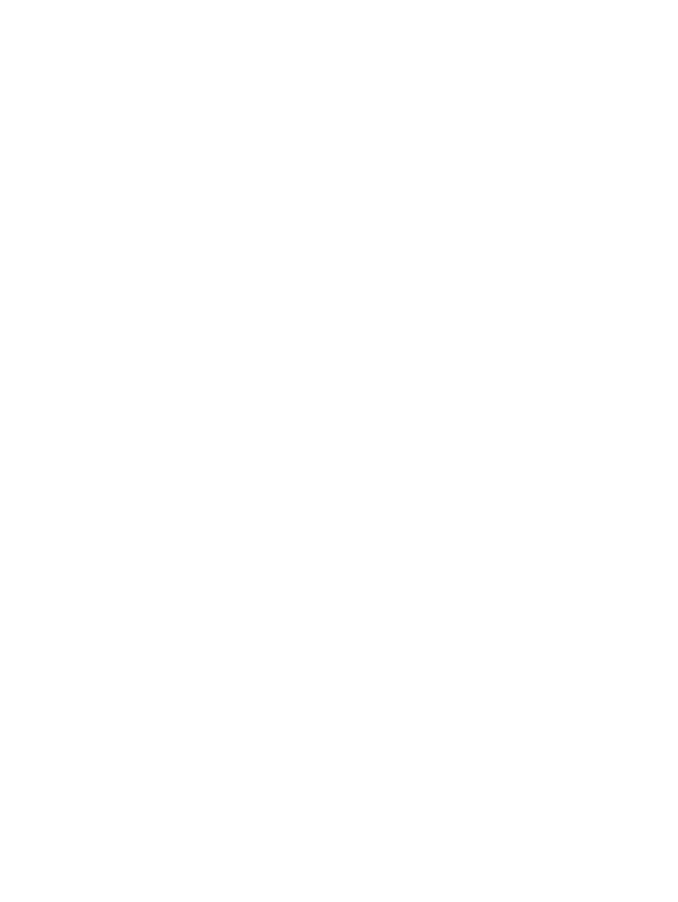
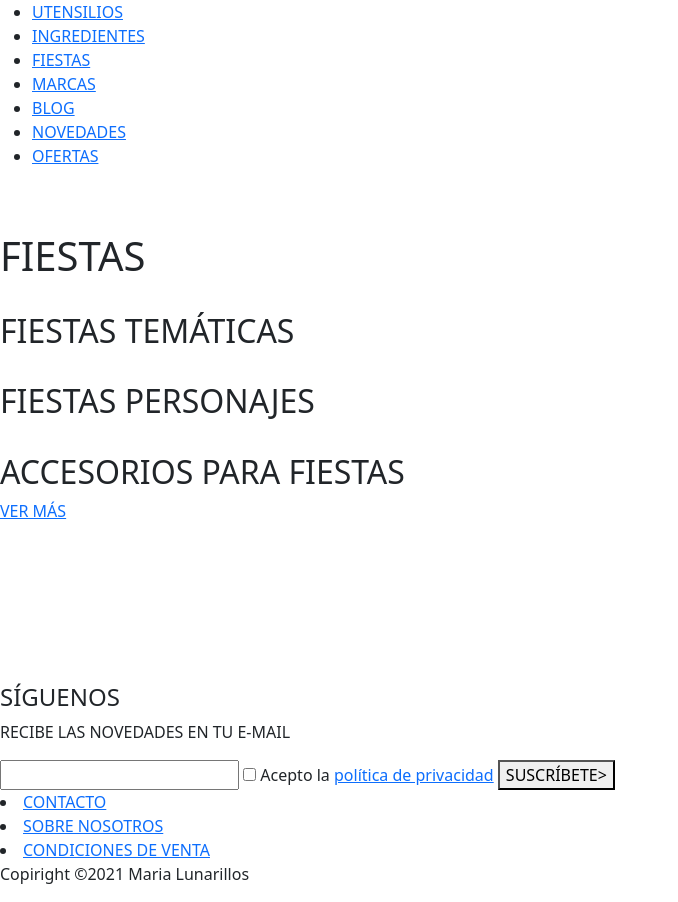
Before and after one commit to InnaIazovskaia/202201-W1CHWE-alejandro-inna-iazovskaia-, a website: page index.html in a window 1280 px wide. Shown: the whole page, without its empty margins (0-678 px from the left). Before the commit the page ends 800 px from the top, so only its background shows below. Drawn offline with nearby package versions, Linux system fonts and the light colour scheme.

Commit message:
modified header

```diff
--- a/index.html
+++ b/index.html
@@ -12,8 +12,81 @@
     <title>Document</title>
   </head>
   <body>
-    <header></header>
-    <main></main>
-    <footer></footer>
+    <header>
+      <nav>
+        <ul>
+          <li><a href="">UTENSILIOS</a></li>
+          <li><a href="">INGREDIENTES</a></li>
+          <li><a href="">FIESTAS</a></li>
+          <li><a href="">MARCAS</a></li>
+          <li><a href="">BLOG</a></li>
+          <li><a href="">NOVEDADES</a></li>
+          <li><a href="">OFERTAS</a></li>
+        </ul>
+      </nav>
+      <img src="" alt="" />
+    </header>
+    <main>
+      <img src="" alt="" />
+      <h1>FIESTAS</h1>
+      <section>
+        <img src="" alt="" />
+        <h2>FIESTAS TEMÁTICAS</h2>
+      </section>
+      <section>
+        <img src="" alt="" />
+        <h2>FIESTAS PERSONAJES</h2>
+      </section>
+      <section>
+        <img src="" alt="" />
+        <h2>ACCESORIOS PARA FIESTAS</h2>
+      </section>
+      <a href="">VER MÁS</a>
+    </main>
+    <footer>
+      <section>
+        <img src="" alt="" />
+        <h3></h3>
+        <p></p>
+      </section>
+      <section>
+        <img src="" alt="" />
+        <h3></h3>
+        <p></p>
+      </section>
+      <section>
+        <img src="" alt="" />
+        <h3></h3>
+        <p></p>
+      </section>
+      <section>
+        <img src="" alt="" />
+        <h3></h3>
+        <p></p>
+      </section>
+      <section>
+        <h4>SÍGUENOS</h4>
+        <a href=""><i class="fab fa-facebook-f"></i></a>
+        <a href=""><i class="fab fa-twitter"></i></a>
+        <a href=""><i class="fab fa-instagram"></i></a>
+        <a href=""><i class="fab fa-pinterest-p"></i></a>
+        <a href=""></a>
+      </section>
+      <form>
+        <p>RECIBE LAS NOVEDADES EN TU E-MAIL</p>
+        <input type="email" />
+        <input type="checkbox" id="acepto" />
+        <label for="acepto"
+          >Acepto la <a href="">política de privacidad</a></label
+        >
+        <button type="submit">SUSCRÍBETE></button>
+      </form>
+      <nav>
+        <li><a href="">CONTACTO</a></li>
+        <li><a href="">SOBRE NOSOTROS</a></li>
+        <li><a href="">CONDICIONES DE VENTA</a></li>
+      </nav>
+      <p>Copiright &copy;2021 Maria Lunarillos</p>
+    </footer>
   </body>
 </html>
```
Also changed, not shown: 1 other file.
